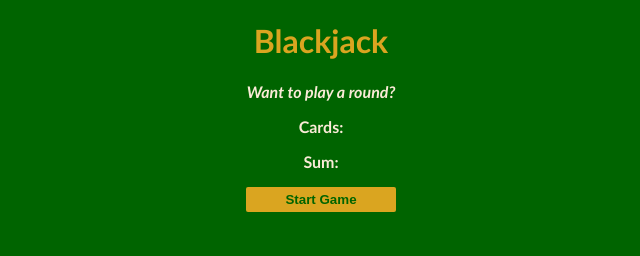
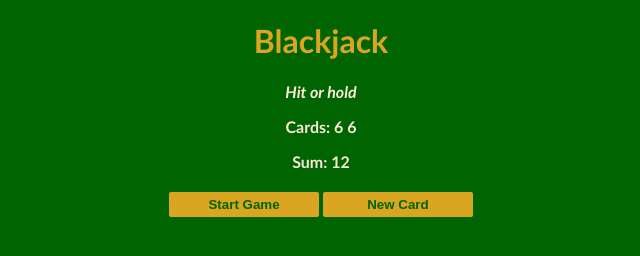
Before and after one commit to shivansh113/simple_black_jack_game, a plain HTML site: page index.html in a window 1280 px wide. Both pictures are taken after a click on the button "Start Game". Shown: the whole page, without its empty margins (319-959 px from the left). Drawn offline with Linux system fonts and the light colour scheme.

Commit message:
Adding new card button as well as ace card functionality

```diff
--- a/index.css
+++ b/index.css
@@ -20,7 +20,7 @@ p {
     color: antiquewhite;
 }
 
-#game-start-bttn {
+button {
     background-color: goldenrod;
     width: 150px;
     color: darkgreen;
@@ -29,4 +29,5 @@ p {
     font-weight: bold;
     border: none;
     border-radius: 2px;
+    margin-top: 5px;
 }
--- a/index.html
+++ b/index.html
@@ -6,10 +6,10 @@
 <body>
     <h1>Blackjack</h1>
     <p id ="message-el">Want to play a round?</p>
-    <p>Cards:</p>
-    <p>Sum:</p>
-
+    <p id="cards-el">Cards: </p>
+    <p id="sum-el">Sum:</p>
     <button id="game-start-bttn" onclick="startGame()">Start Game</button>
+    <button id="new-card-bttn" onclick="newCardpull()">New Card</button>
     <script src ="index.js"></script>
 </body>
 </html>
--- a/index.js
+++ b/index.js
@@ -1,14 +1,37 @@
-let firstCard = 12
-let secondCard = 12
-
+let firstCard = getRandomCard()
+let secondCard = getRandomCard()
+let cards = [firstCard, secondCard]
 let sum = firstCard + secondCard
 let hasBlackJack = false;
 let isInGame = true
 let message = ""
+let messageEl = document.getElementById("message-el")
+let sumEl = document.querySelector("#sum-el")
+let cardsEL =document.querySelector("#cards-el")
 
+function getRandomCard() {
+    randNum = parseInt((Math.random() * 9) + 1)
+    let checkForAce = 0
+    if (randNum == 1) {
+        if ((checkForAce += sum + randNum) > 21) {
+            return randNum
+        } else {
+            return 11;
+        }
+    }
+    return randNum
+}
 
 function startGame() {
+    renderGame();
+}
 
+function renderGame() {
+    cardsEL.textContent = "Cards: "
+    for (let i = 0; i < cards.length; i++) {
+        cardsEL.textContent += cards[i] + " ";
+    }
+    sumEl.textContent = "Sum: " + sum
     if (sum < 21) {
         message = "Hit or hold"
     } else if (sum == 21) {
@@ -18,5 +41,16 @@ function startGame() {
         message = "Bust"
         isInGame = false;
     }
+    messageEl.textContent = message;
+}
+
+function newCardpull() {
+    let card = getRandomCard()
+    sum += card
+    cards.push(card)
+    renderGame()
+}
+
+function aceCardFound() {
 
 }
```
